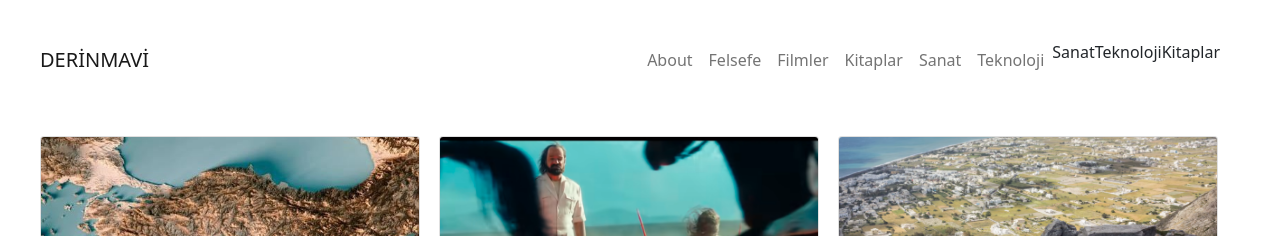
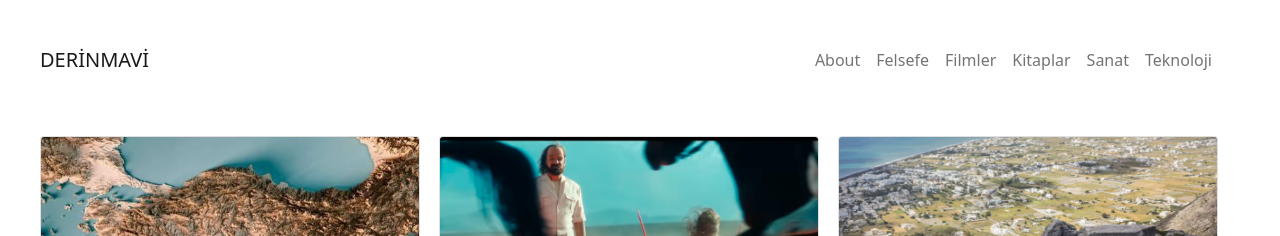
Before and after one commit to tozbulut/derinmavi.io, a Jekyll site: the page built from index.markdown, in a window 1280 px wide. Shown: the top 236 px of the page. Built offline with Jekyll 4.4.1, drawn with Linux system fonts in a browser that asks for light colours.

Commit message:
Update header.html

```diff
--- a/_includes/header.html
+++ b/_includes/header.html
@@ -19,15 +19,6 @@
           </li>
           {%- endif -%}
           {%- endfor -%}
-          <li class="nav-item">
-            <a>Sanat</a>
-          </li>
-          <li class="nav-item">
-            <a>Teknoloji</a>
-          </li>
-          <li class="nav-item">
-            <a>Kitaplar</a>
-          </li>
         </ul>
       </div>
       {%- endif -%}
```
